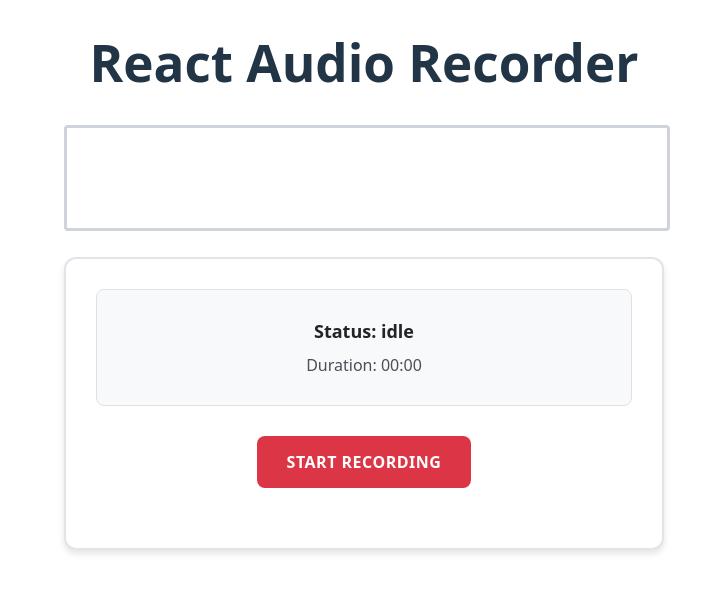
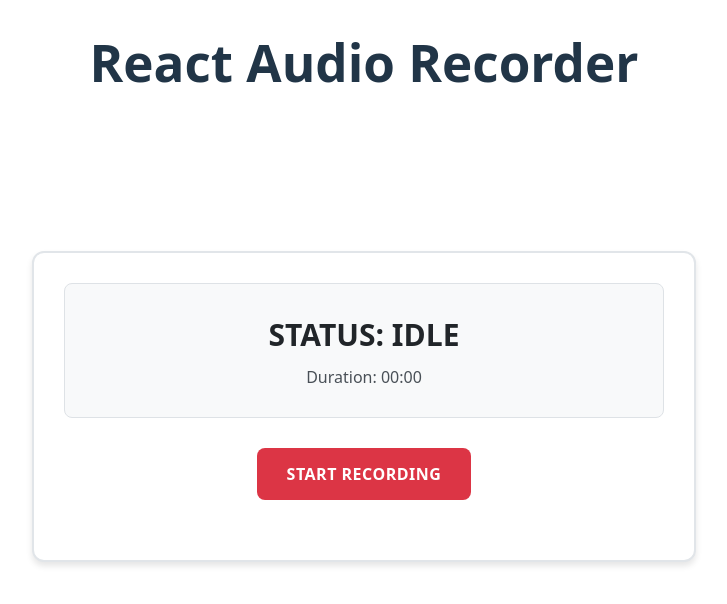
Before and after one commit to josephmallari/X9tR4mQ, a React (Vite) app: page / in a window 1280 px wide. Shown: the top 604 px of the page, without its empty margins (276-1003 px from the left). Built offline with nearby package versions, Linux system fonts and the light colour scheme.

Commit message:
improve styles

```diff
--- a/src/App.css
+++ b/src/App.css
@@ -2,6 +2,7 @@
   max-width: 1280px;
   margin: 0 auto;
   text-align: center;
+  width: 100%;
 }
 
 .audio-container {
@@ -32,7 +33,8 @@
 .recording-status p:first-child {
   font-weight: bold;
   color: #212529;
-  font-size: 18px;
+  font-size: 30px;
+  text-transform: uppercase;
 }
 
 .audio-controls {
@@ -138,7 +140,6 @@
 }
 
 .waveform-container {
-  max-width: 600px;
   margin: 0 auto 20px;
   border-radius: 8px;
 }
@@ -148,7 +149,6 @@
   height: 100px;
   background-color: #ffffff;
   border-radius: 4px;
-  border: 3px solid #ced4da;
 }
 
 /* Playback Styles */
--- a/src/components/LiveTranscriptionDisplay.tsx
+++ b/src/components/LiveTranscriptionDisplay.tsx
@@ -43,7 +43,7 @@ const LiveTranscriptionDisplay: React.FC<LiveTranscriptionDisplayProps> = ({
           <button
             onClick={onClearTranscription}
             className="clear-transcription-btn"
-            disabled={liveTranscriptionState.status === "listening"}
+            // disabled={liveTranscriptionState.status === "listening"}
           >
             Clear Transcription
           </button>
--- a/src/components/RecordingControls.tsx
+++ b/src/components/RecordingControls.tsx
@@ -50,7 +50,7 @@ const RecordingControls: React.FC<RecordingControlsProps> = ({
               <Pause />
             </button>
             <button onClick={onStopRecording} className="stop-btn">
-              End
+              End Recording
             </button>
           </>
         )}
@@ -61,7 +61,7 @@ const RecordingControls: React.FC<RecordingControlsProps> = ({
               <Play />
             </button>
             <button onClick={onStopRecording} className="stop-btn">
-              End
+              End Recording
             </button>
           </>
         )}
--- a/src/components/WaveformVisualizer.tsx
+++ b/src/components/WaveformVisualizer.tsx
@@ -27,7 +27,7 @@ const WaveformVisualizer = forwardRef<WaveformVisualizerRef>((_, ref) => {
 
     // Clear canvas
     ctx.clearRect(0, 0, canvas.width, canvas.height);
-    ctx.fillStyle = "#007bff";
+    ctx.strokeStyle = "rgb(0, 0, 255)"; // Blue stroke color
     ctx.lineWidth = 2;
 
     const sliceWidth = canvas.width / bufferLength;
```
